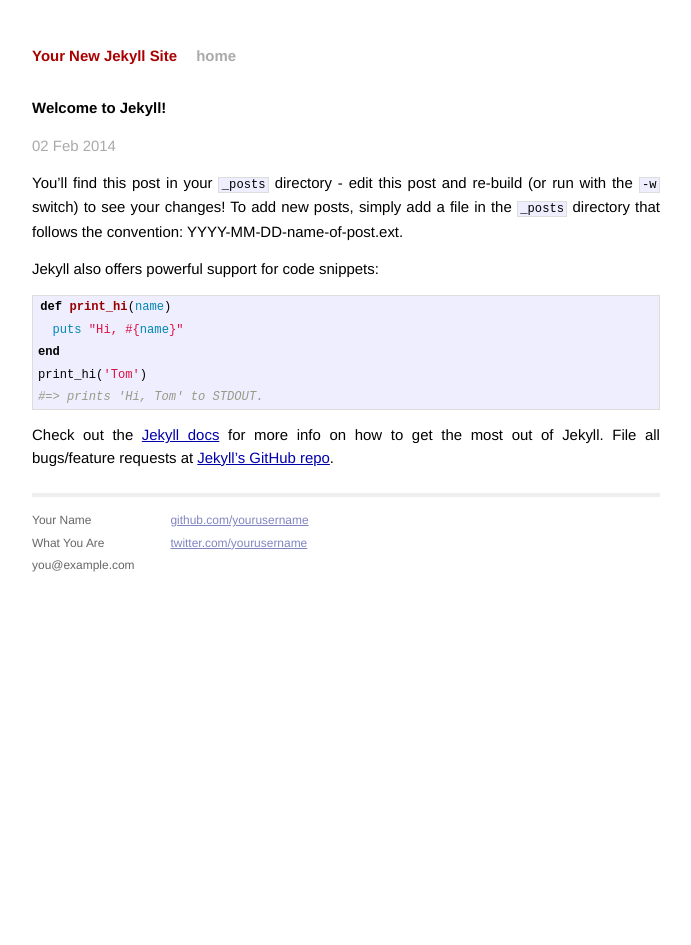
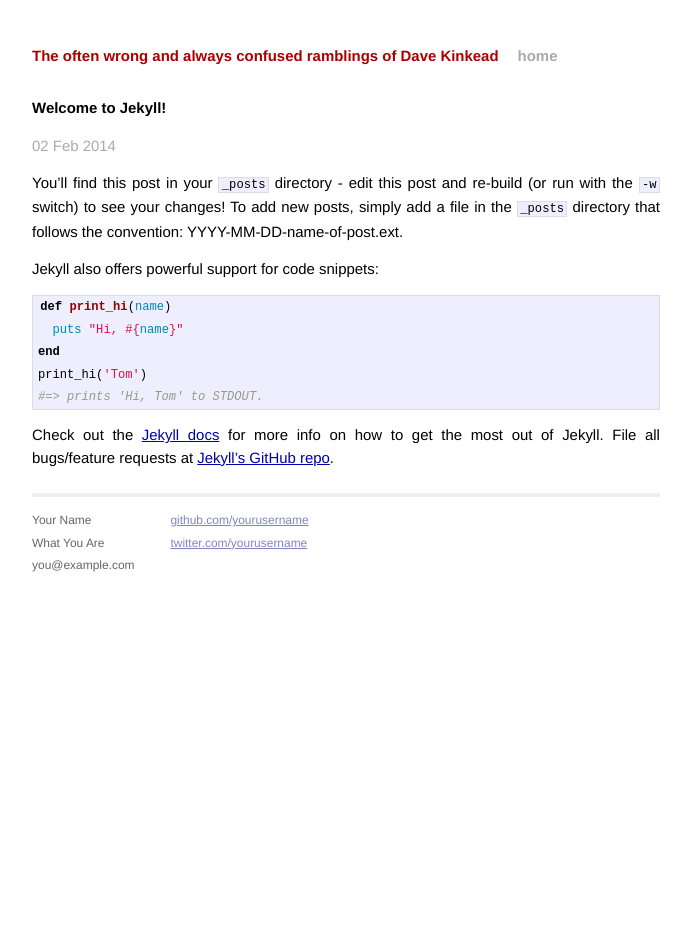
Before and after one commit to davekinkead/davekinkead.github.io, a Jekyll site: the page built from _posts/2014-02-02-welcome-to-jekyll.markdown, in a window 1280 px wide. Shown: the whole page, without its empty margins (294-985 px from the left). Built offline with Jekyll 4.4.1, drawn with Linux system fonts in a browser that asks for light colours; Markdown is read by kramdown in place of the engine named in the settings.

Commit message:
Update config.yml

```diff
--- a/_config.yml
+++ b/_config.yml
@@ -1,3 +1,5 @@
-name: Your New Jekyll Site
+name: The often wrong and always confused ramblings of Dave Kinkead
 markdown: redcarpet
 pygments: true
+timezone: Europe/Innsbruck
+permalink: /:title
```
